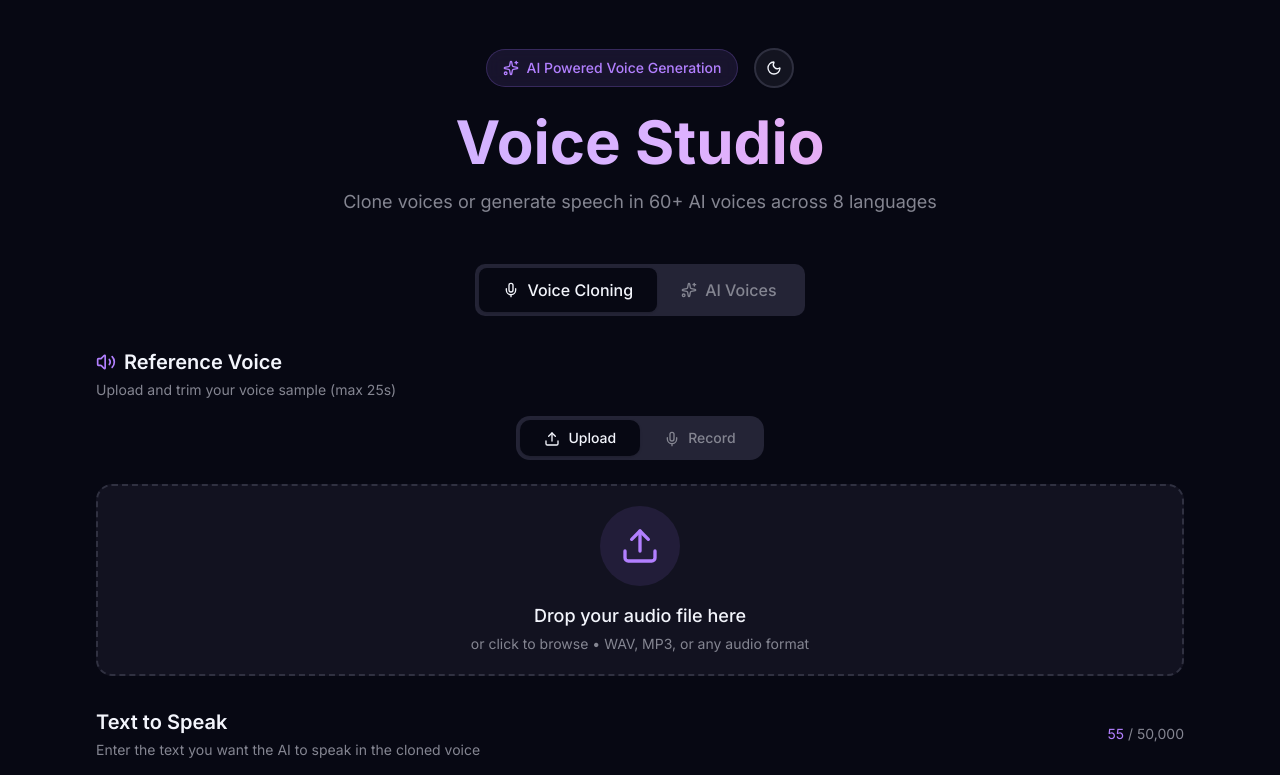
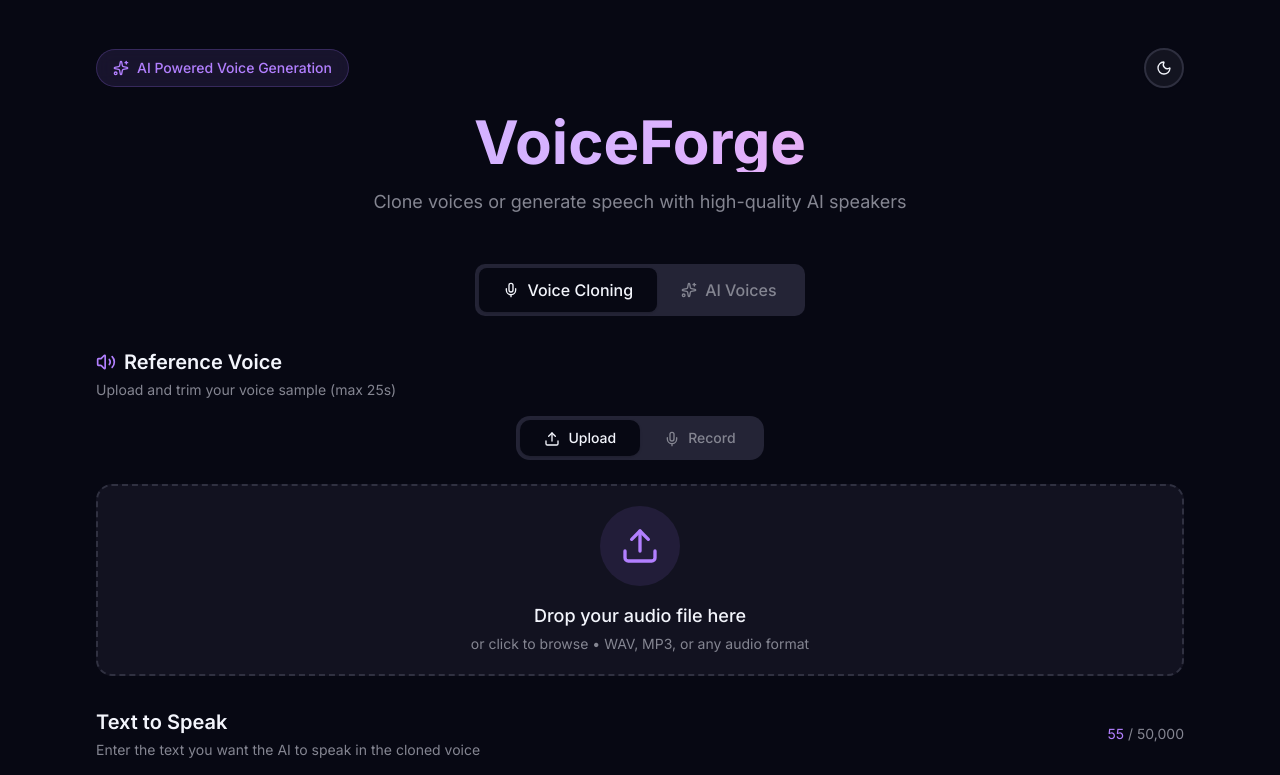
Before and after one commit to Sohaib-2/voice_cloner, a Next.js app: page / in a window 1280 px wide. Shown: the top 775 px of the page. Built offline with nearby package versions, Linux system fonts and the light colour scheme.

Commit message:
added dashboard and adminpanle buttons

```diff
--- a/app/page.tsx
+++ b/app/page.tsx
@@ -1,7 +1,9 @@
 "use client";
 
-import { useState } from "react";
-import { Sparkles, Mic } from "lucide-react";
+import { useState, useEffect } from "react";
+import { useRouter } from "next/navigation";
+import { Sparkles, Mic, User, Settings } from "lucide-react";
+import { Button } from "@/components/ui/button";
 import { ThemeToggle } from "@/components/theme-provider";
 import VoiceCloningTab from "@/components/tabs/VoiceCloningTab";
 import AIVoicesTab from "@/components/tabs/AIVoicesTab";
@@ -9,7 +11,17 @@ import AIVoicesTab from "@/components/tabs/AIVoicesTab";
 type Tab = "clone" | "tts";
 
 export default function Home() {
+  const router = useRouter();
   const [activeTab, setActiveTab] = useState<Tab>("clone");
+  const [user, setUser] = useState<any>(null);
+
+  useEffect(() => {
+    // Check if user is logged in
+    const userData = localStorage.getItem("user");
+    if (userData) {
+      setUser(JSON.parse(userData));
+    }
+  }, []);
 
   const maxChars = 50000;
   const maxAudioDuration = 25;
@@ -18,20 +30,46 @@ export default function Home() {
     <main className="min-h-screen bg-background">
       <div className="max-w-6xl mx-auto px-4 sm:px-6 lg:px-8 py-12">
         {/* Header */}
-        <div className="text-center mb-12">
-          <div className="flex items-center justify-center gap-4 mb-6">
+        <div className="mb-12">
+          <div className="flex items-center justify-between mb-6">
             <div className="inline-flex items-center gap-2 px-4 py-2 bg-primary/10 border border-primary/20 rounded-full text-primary text-sm font-medium backdrop-blur-sm">
               <Sparkles className="w-4 h-4" />
               AI Powered Voice Generation
             </div>
-            <ThemeToggle />
+            <div className="flex items-center gap-3">
+              <ThemeToggle />
+              {user && (
+                <>
+                  <Button
+                    variant="outline"
+                    size="sm"
+                    onClick={() => router.push("/dashboard")}
+                  >
+                    <User className="w-4 h-4 mr-2" />
+                    Dashboard
+                  </Button>
+                  {user.role === 'admin' && (
+                    <Button
+                      variant="outline"
+                      size="sm"
+                      onClick={() => router.push("/admin")}
+                    >
+                      <Settings className="w-4 h-4 mr-2" />
+                      Admin Panel
+                    </Button>
+                  )}
+                </>
+              )}
+            </div>
           </div>
-          <h1 className="text-5xl sm:text-6xl font-bold mb-4 bg-gradient-to-r from-primary via-purple-500 to-pink-500 bg-clip-text text-transparent dark:from-violet-300 dark:via-purple-300 dark:to-pink-300">
-            Voice Studio
-          </h1>
-          <p className="text-muted-foreground text-lg max-w-2xl mx-auto">
-            Clone voices or generate speech in 60+ AI voices across 8 languages
-          </p>
+          <div className="text-center">
+            <h1 className="text-5xl sm:text-6xl font-bold mb-4 bg-gradient-to-r from-primary via-purple-500 to-pink-500 bg-clip-text text-transparent dark:from-violet-300 dark:via-purple-300 dark:to-pink-300">
+              VoiceForge
+            </h1>
+            <p className="text-muted-foreground text-lg max-w-2xl mx-auto">
+              Clone voices or generate speech with high-quality AI speakers
+            </p>
+          </div>
         </div>
 
         {/* Tabs */}
```
